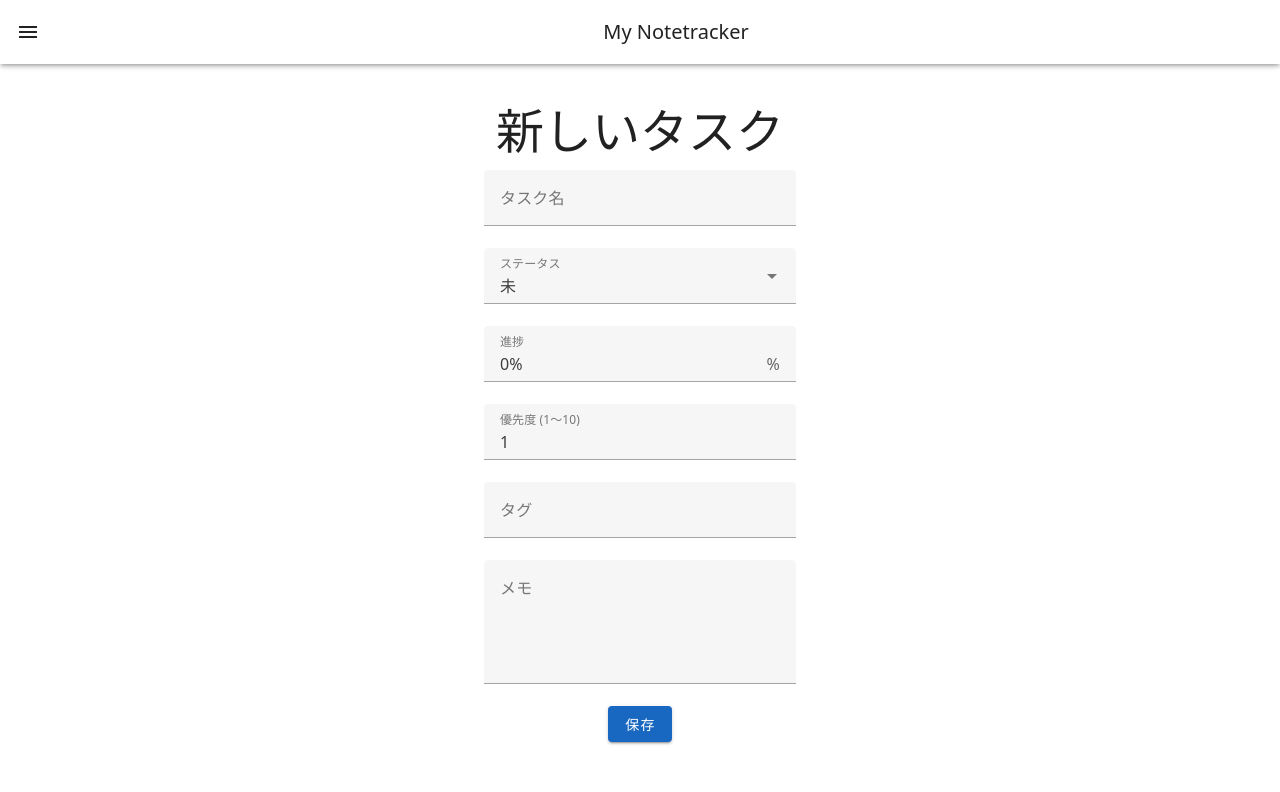
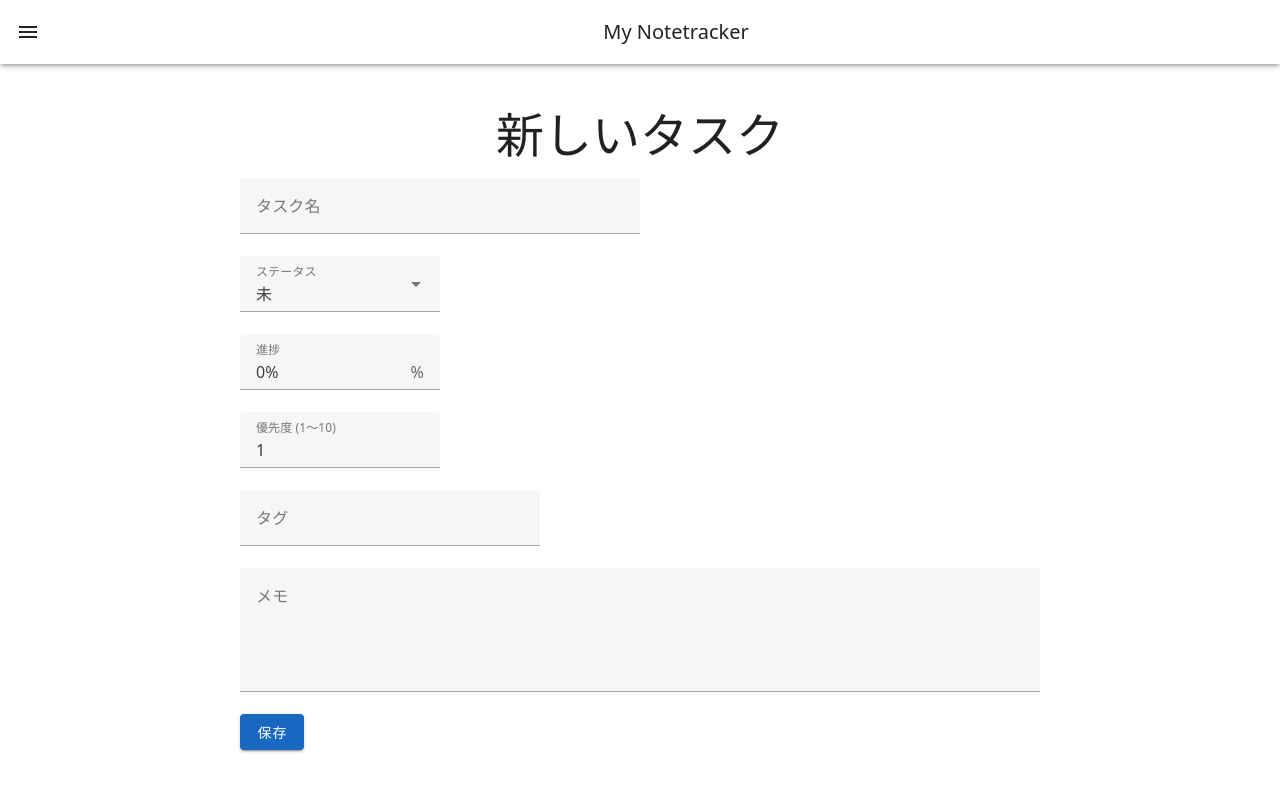
Before and after one commit to mentaikozo/django-todo-manager, a Vue app in the folder frontend/: page /new-task in a window 1280 px wide. Shown: the top 792 px of the page. Built offline with nearby package versions, Linux system fonts and the light colour scheme.

Commit message:
style: タスク新規作成のレイアウト調整

```diff
--- a/frontend/src/views/TaskForm.vue
+++ b/frontend/src/views/TaskForm.vue
@@ -1,22 +1,31 @@
 <template>
-  <div :class="`text-h3 pa-3`">新しいタスク</div>
+  <v-container class="d-flex align-start justify-start">
+    <v-row>
+      <v-col>
+        <div :class="`text-h3 pb-4`">新しいタスク</div>
 
-  <v-form @submit.prevent="submitForm" v-model="formValid">
-    <v-text-field v-model="task.name" label="タスク名" :rules="[rules.required]" required />
+        <v-form @submit.prevent="submitForm" v-model="formValid">
+          <v-text-field width="400" v-model="task.name" label="タスク名" :rules="[rules.required]" required />
 
-    <v-select v-model="task.status" label="ステータス" :items="statusChoices" item-title="label" item-value="value" />
+          <v-select max-width="200" v-model="task.status" label="ステータス" :items="statusChoices" item-title="label"
+            item-value="value" />
 
-    <v-text-field v-model="task.progress" label="進捗" suffix="%" :rules="[rules.required]" />
+          <v-text-field max-width="200" v-model="task.progress" label="進捗" suffix="%" :rules="[rules.required]" />
 
-    <v-text-field v-model.number="task.priority" label="優先度 (1〜10)" type="number"
-      :rules="[rules.required, rules.min, rules.max]" />
+          <v-text-field max-width="200" v-model.number="task.priority" label="優先度 (1〜10)" type="number"
+            :rules="[rules.required, rules.min, rules.max]" />
 
-    <v-combobox v-model="task.tags" label="タグ" multiple chips clearable />
+          <v-combobox max-width="300" v-model="task.tags" label="タグ" multiple chips clearable />
 
-    <v-textarea v-model="task.notes" label="メモ" rows="4" auto-grow />
+          <v-textarea width="800" v-model="task.notes" label="メモ" rows="4" auto-grow />
 
-    <v-btn color="primary" type="submit">保存</v-btn>
-  </v-form>
+          <div class="d-flex justify-start">
+            <v-btn color="primary" type="submit">保存</v-btn>
+          </div>
+        </v-form>
+      </v-col>
+    </v-row>
+  </v-container>
 
 </template>
 
```
